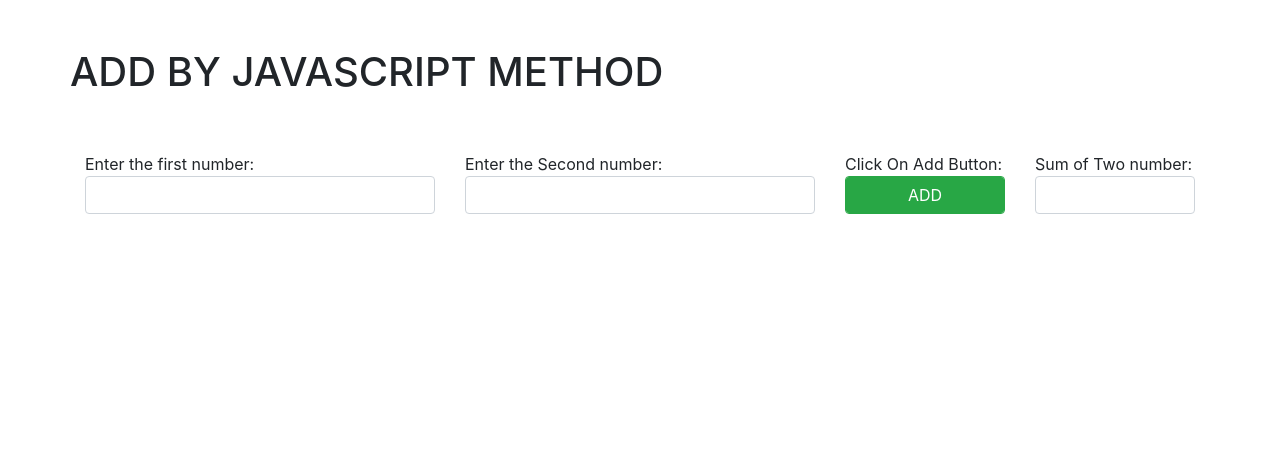
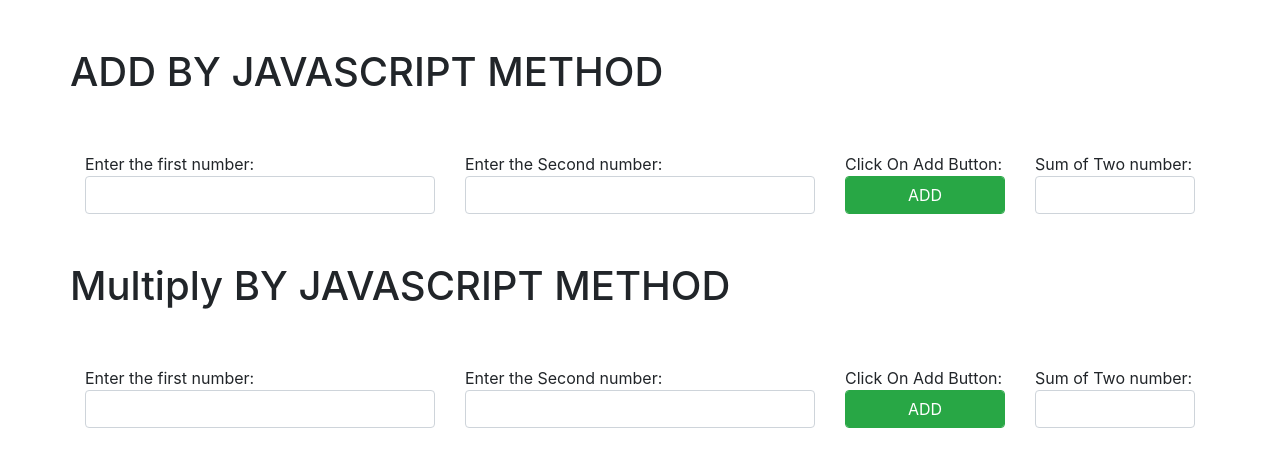
Before and after one commit to siramitjha/addbyjavascript, a plain HTML site: page index.html in a window 1280 px wide. Drawn offline with Linux system fonts and the light colour scheme.

Commit message:
Update index.html

```diff
--- a/index.html
+++ b/index.html
@@ -10,6 +10,13 @@ a=Number(document.getElementById("first").value);
 b=Number(document.getElementById("second").value);
 c=a+b;
 document.getElementById("answer").value=c;
+}
+  function multi(){
+var a,b,c;
+a=Number(document.getElementById("third").value);
+b=Number(document.getElementById("fourth").value);
+c=a*b;
+document.getElementById("answer2").value=c;
 }
 </script>
 </head>
@@ -31,6 +38,25 @@ Click On Add Button:<button class="form-control btn btn-success" onclick="add()"
 </div>
 <div class="col-lg-2">
 
+Sum of Two number:<input id="answer2" class="form-control">
+</div>
+</div>
+
+  <div class="row mt-5 mb-5">
+<h1>Multiply BY JAVASCRIPT METHOD</h1></DIV>
+<div class="row mt-5 mb-5">
+
+<div class="col-lg-4">
+Enter the first number:<input id="third" class="form-control">
+</div>
+<div class="col-lg-4">
+Enter the Second number:<input id="fourth" class="form-control">
+</div>
+<div class="col-lg-2">
+Click On Add Button:<button class="form-control btn btn-success" onclick="multi()">ADD</button>
+</div>
+<div class="col-lg-2">
+
 Sum of Two number:<input id="answer" class="form-control">
 </div>
 </div>
```
